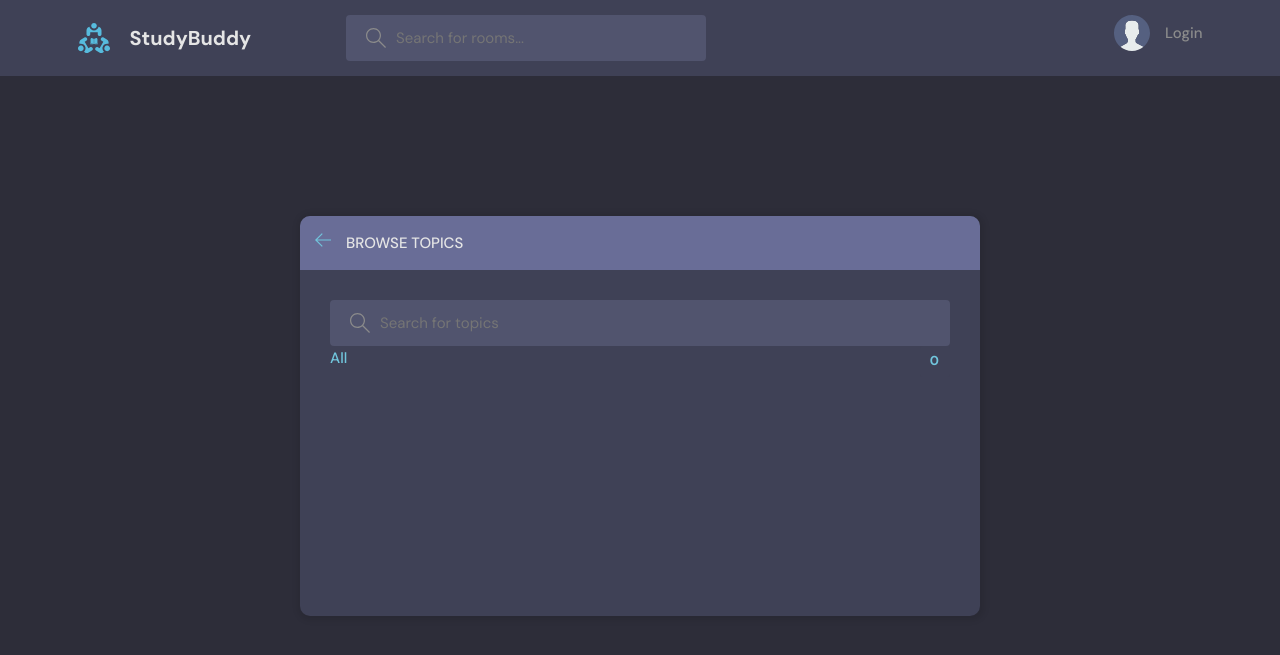
After one commit to KevinVanDerSchans/social-media-django, a Django app: page /topics/ in a window 1280 px wide. The commit adds this page. Shown: the top 655 px of the page. Run offline with Django 5.2, Linux system fonts and the light colour scheme; data that the repository does not hold is empty.

Commit message:
Add browse topics functionality

```diff
--- a/base/templates/base/home.html
+++ b/base/templates/base/home.html
@@ -28,8 +28,8 @@
             </label>
           </form>
           <div class="mobile-menuItems">
-            <a class="btn btn--main btn--pill" href="#">Browse Topics</a>
-            <a class="btn btn--main btn--pill" href="#">Recent Activities</a>
+            <a class="btn btn--main btn--pill" href="{% url 'topics' %}">Browse Topics</a>
+            <a class="btn btn--main btn--pill" href="">Recent Activities</a>
           </div>
         </div>
         <div class="roomList__header">
--- /dev/null
+++ b/base/templates/base/topics.html
@@ -0,0 +1,59 @@
+{% extends 'main.html' %}
+
+{% block content %}
+
+  <main class="create-room layout">
+    <div class="container">
+      <div class="layout__box">
+        <div class="layout__boxHeader">
+          <div class="layout__boxTitle">
+            <a href="{% url 'home' %}">
+              <svg version="1.1"
+                   xmlns="http://www.w3.org/2000/svg"
+                   width="32"
+                   height="32"
+                   viewBox="0 0 32 32">
+                <title>arrow-left</title>
+                <path d="M13.723 2.286l-13.723 13.714 13.719 13.714 1.616-1.611-10.96-10.96h27.625v-2.286h-27.625l10.965-10.965-1.616-1.607z">
+                </path>
+              </svg>
+            </a>
+            <h3>
+              Browse Topics
+            </h3>
+          </div>
+        </div>
+
+        <div class="topics-page layout__body">
+          <form action="" method="GET" class="header__search">
+            <label>
+              <svg version="1.1"
+                   xmlns="http://www.w3.org/2000/svg"
+                   width="32"
+                   height="32"
+                   viewBox="0 0 32 32">
+                <title>search</title>
+                <path d="M32 30.586l-10.845-10.845c1.771-2.092 2.845-4.791 2.845-7.741 0-6.617-5.383-12-12-12s-12 5.383-12 12c0 6.617 5.383 12 12 12 2.949 0 5.649-1.074 7.741-2.845l10.845 10.845 1.414-1.414zM12 22c-5.514 0-10-4.486-10-10s4.486-10 10-10c5.514 0 10 4.486 10 10s-4.486 10-10 10z">
+                </path>
+              </svg>
+              <input name="q" placeholder="Search for topics" />
+            </label>
+          </form>
+
+          <ul class="topics__list">
+            <li>
+              <a href="{% url 'topics' %}" class="active">All <span>{{ topics.count }}</span></a>
+            </li>
+
+            {% for topic in topics %}
+              <li>
+                <a href="{% url 'home' %}?q={{ topic.name }}">{{ topic.name }} <span>{{ topic.room_set.all.count }}</span></a>
+              </li>
+            {% endfor %}
+          </ul>
+        </div>
+      </div>
+    </div>
+  </main>
+
+{% endblock content %}
--- a/base/templates/base/topics_component.html
+++ b/base/templates/base/topics_component.html
@@ -20,7 +20,7 @@
     {% endfor %}
 
   </ul>
-  <a class="btn btn--link" href="topics.html">
+  <a class="btn btn--link" href="{% url 'topics' %}">
     More
     <svg version="1.1"
          xmlns="http://www.w3.org/2000/svg"
--- a/base/urls.py
+++ b/base/urls.py
@@ -15,5 +15,6 @@ urlpatterns = [
     path('delete-room/<str:pk>/', views.deleteRoom, name='delete-room'),
     path('delete-message/<str:pk>/', views.deleteMessage, name='delete-message'),
 
-    path('update-user/', views.updateUser, name='update-user')
+    path('update-user/', views.updateUser, name='update-user'),
+    path('topics/', views.topicsPage, name='topics')
 ]
--- a/base/views.py
+++ b/base/views.py
@@ -182,3 +182,9 @@ def updateUser(request):
             return redirect('user-profile', pk = user.id)
 
     return render(request, 'base/update-user.html', {'form': form})
+
+def topicsPage(request):
+    q = request.GET.get('q') if request.GET.get('q') != None else ''
+
+    topics = Topic.objects.filter(name__icontains = q)
+    return render(request, 'base/topics.html', {'topics': topics})
```
